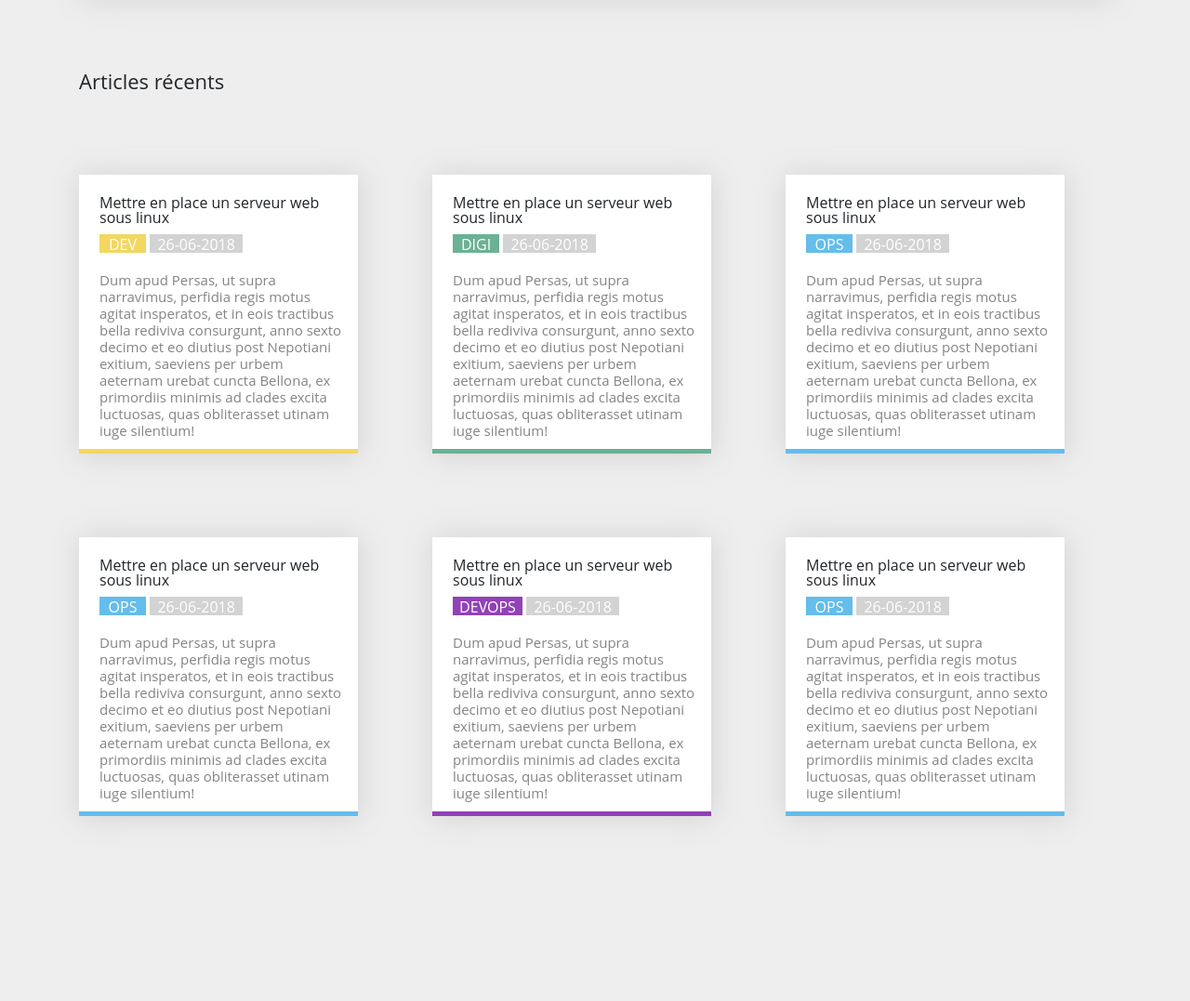
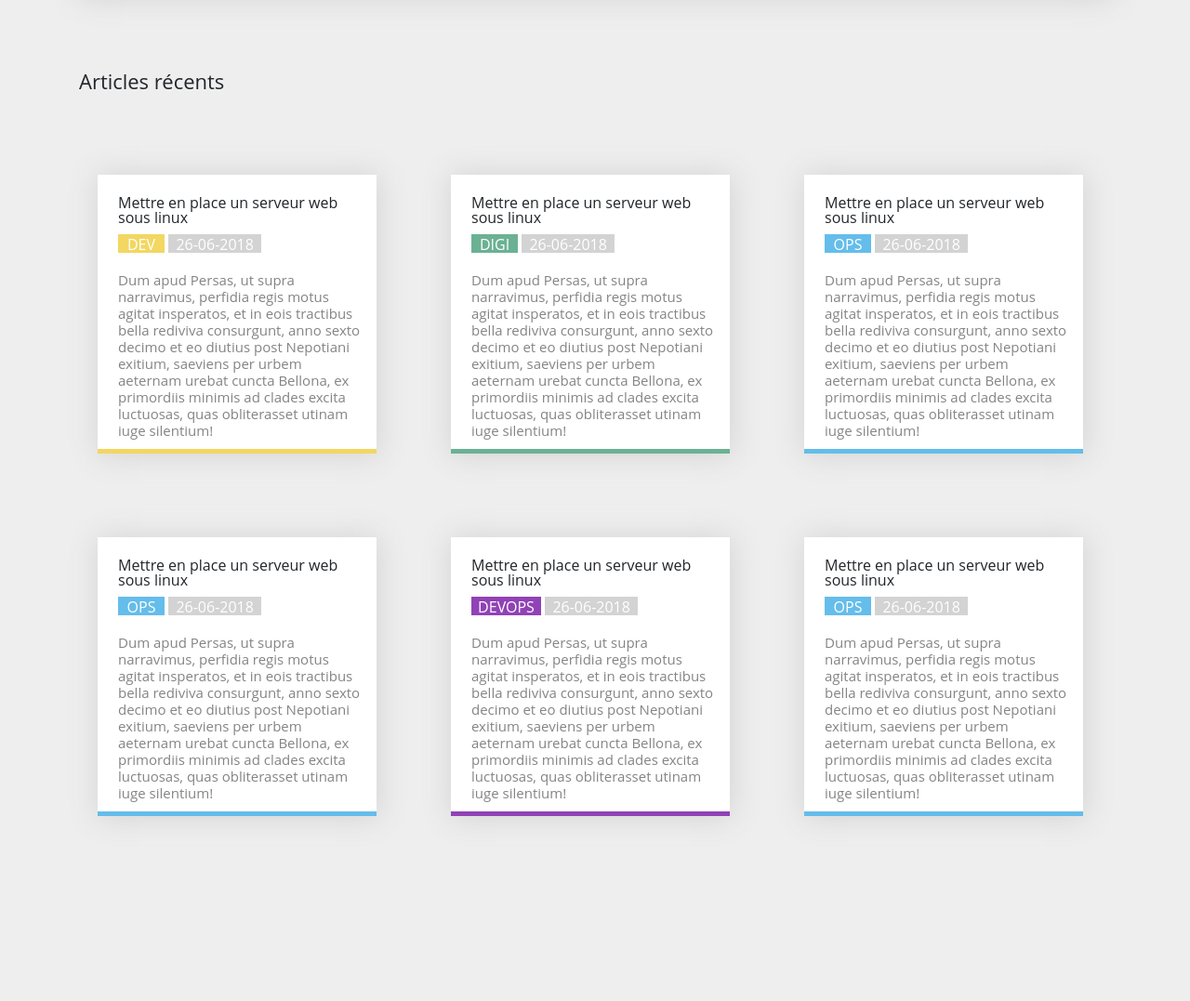
Before and after one commit to Aviortheking/Blog_IMIE, a PHP site: page / in a window 1280 px wide. Shown: the part 694-1771 px from the top of the page at 93% size. Run offline with PHP 8.4, Linux system fonts and the light colour scheme.

Commit message:
fuck salt

```diff
--- a/project/assets/css/style.css
+++ b/project/assets/css/style.css
@@ -160,7 +160,7 @@ body{
 	width: 300px;
 	height: 300px;
 	background-color: white;
-	margin: 90px auto auto 0;
+	margin: 90px auto auto 20px;
 	box-shadow: 1px 1px 30px 1px lightgrey;
 	font-family: 'Open Sans', sans-serif;
 }
```
